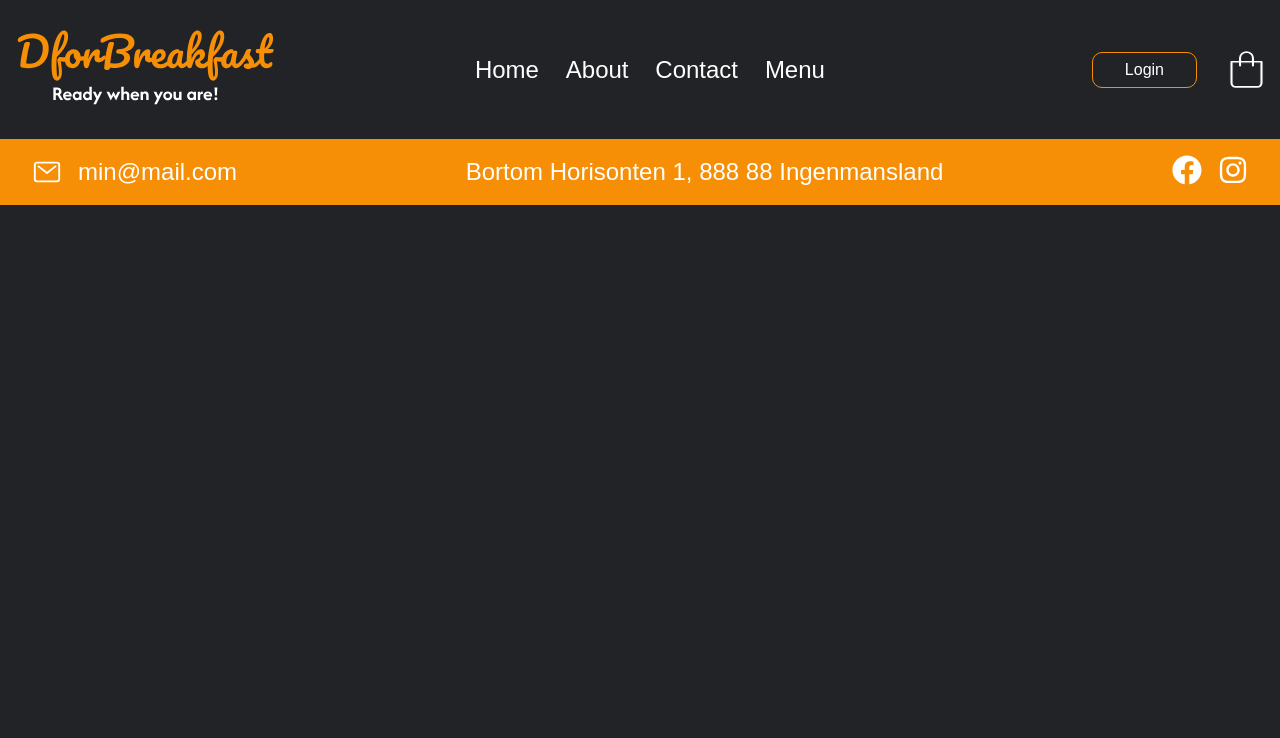
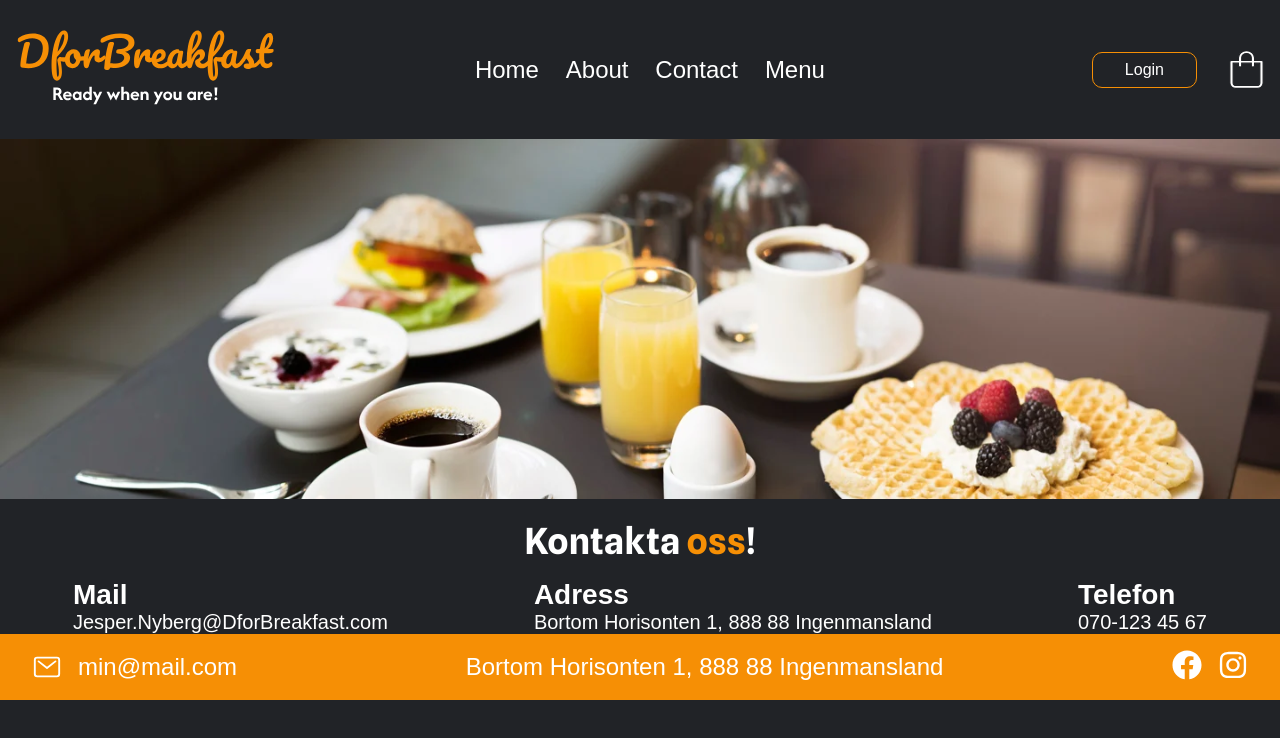
Before and after one commit to sandranymark/GhostWarriors, a React (Vite) app in the folder frontend/: page /contact in a window 1280 px wide. Shown: the top 738 px of the page. Built offline with nearby package versions, Linux system fonts and the light colour scheme; a web font is replaced by a local one.

Commit message:
contact needs some love

```diff
--- /dev/null
+++ b/frontend/src/components/contact/Contact.css
@@ -0,0 +1,51 @@
+.contact-section {
+}
+
+.contact-image {
+  width: 100%;
+  object-fit: cover;
+}
+
+.contact-article {
+  display: flex;
+  flex-direction: column;
+}
+
+.contact-heading__wrapper {
+  text-align: center;
+  padding: 1rem;
+}
+
+.contact-heading {
+  font-family: var(--h1);
+  color: var(--white);
+  font-size: 36px;
+}
+
+.contact-heading--orange {
+  font-family: var(--h1);
+  color: var(--orange);
+  font-size: 36px;
+}
+
+.contact-wrapper {
+  display: flex;
+  justify-content: space-around;
+}
+
+.contact-info-text {
+  font-family: var(--p);
+  color: var(--white);
+  font-size: 20px;
+}
+
+.contact-wrapper__box {
+  display: flex;
+  flex-direction: column;
+}
+
+.contact-info-heading {
+  font-family: var(--p);
+  color: var(--white);
+  font-size: 28px;
+}
--- /dev/null
+++ b/frontend/src/components/contact/Contact.tsx
@@ -0,0 +1,33 @@
+import "./Contact.css";
+import testBG from "../../assets/testBG.svg";
+
+function Contact() {
+  return (
+    <section className="contact-section">
+      <img className="contact-image" src={testBG} alt="breakfast image" />
+      <article className="contact-article">
+        <span className="contact-heading__wrapper">
+          <h1 className="contact-heading">
+            Kontakta <span className="contact-heading--orange">oss</span>!
+          </h1>
+        </span>
+        <span className="contact-wrapper">
+          <span className="contact-wrapper__box">
+            <h2 className="contact-info-heading">Mail</h2>
+            <p className="contact-info-text">Jesper.Nyberg@DforBreakfast.com</p>
+          </span>
+          <span className="contact-wrapper__box">
+            <h2 className="contact-info-heading">Adress</h2>
+            <p className="contact-info-text">Bortom Horisonten 1, 888 88 Ingenmansland</p>
+          </span>
+          <span className="contact-wrapper__box">
+            <h2 className="contact-info-heading">Telefon</h2>
+            <p className="contact-info-text">070-123 45 67</p>
+          </span>
+        </span>
+      </article>
+    </section>
+  );
+}
+
+export default Contact;
--- a/frontend/src/pages/contactpage/Contactpage.tsx
+++ b/frontend/src/pages/contactpage/Contactpage.tsx
@@ -1,3 +1,4 @@
+import Contact from "../../components/contact/Contact";
 import Footer from "../../components/footer/Footer";
 import Header from "../../components/header/Header";
 import "./Contactpage.css";
@@ -6,6 +7,7 @@ function Contactpage() {
   return (
     <section className="contactpage-section">
       <Header />
+      <Contact />
       <Footer />
     </section>
   );
```
Also changed, not shown: frontend/src/assets/testBG.svg (added).
